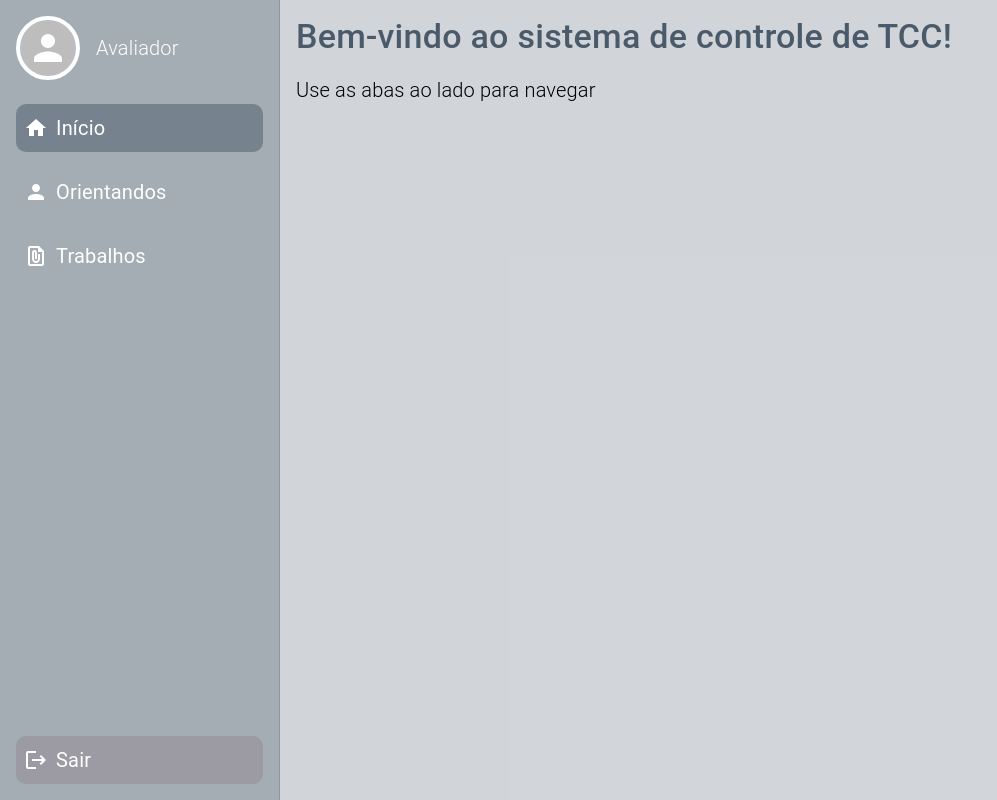
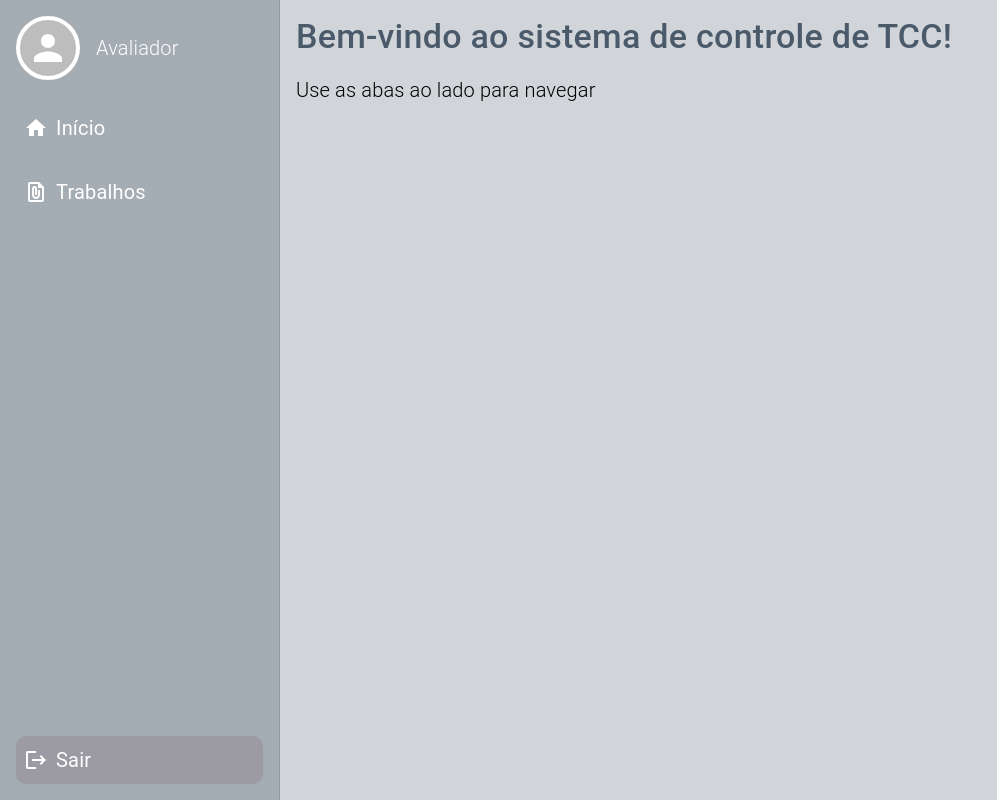
Before and after one commit to controle-de-tcc/web, a React (Create React App) app: page /home in a window 1280 px wide. Before the commit this address led to /dashboard. Shown: the whole page, without its empty margins (0-997 px from the left). Built offline with nearby package versions, Linux system fonts and the light colour scheme; sample sign-in values are in the browser's storage; the HTML template or start-up script is replaced by a standard one.

Commit message:
create locations enum

```diff
--- a/src/Components/Sidebar.tsx
+++ b/src/Components/Sidebar.tsx
@@ -11,7 +11,7 @@ import {
 } from "@mui/material";
 import Drawer from "@mui/material/Drawer";
 import { useAuth } from "Hooks/useAuth";
-import { FilePresent, Home, Logout, Person } from "@mui/icons-material";
+import { FilePresent, Home, Logout } from "@mui/icons-material";
 import { useLocation } from "react-router-dom";
 import { getOpaque } from "Lib/helpers";
 import { AdvisorRoles } from "Types/auth";
@@ -25,11 +25,6 @@ const routes = [
 		to: "/dashboard",
 	},
 	{
-		icon: <Person />,
-		label: "Orientandos",
-		to: "/advisors",
-	},
-	{
 		icon: <FilePresent />,
 		label: "Trabalhos",
 		to: "/homeworks",
@@ -39,7 +34,6 @@ const routes = [
 export const Sidebar = () => {
 	const theme = useTheme();
 	const { auth, updateAuth } = useAuth();
-
 	const location = useLocation();
 
 	return (
--- a/src/Pages/Dashboard.tsx
+++ b/src/Pages/Home.tsx
@@ -1,7 +1,7 @@
 import { Typography } from "@mui/material";
 import { PageContainer } from "Components/PageContainer";
 
-export const Dashboard = () => {
+export const Home = () => {
 	return (
 		<PageContainer title="Início">
 			<Typography variant="h4" color="primary.main" fontWeight="500">
--- a/src/Router/index.tsx
+++ b/src/Router/index.tsx
@@ -1,8 +1,8 @@
 import { BrowserRouter, Navigate, Routes, Route } from "react-router-dom";
 import { Login } from "Pages/Login";
-import { Dashboard } from "Pages/Dashboard";
+import { Home } from "Pages/Home";
 import { useAuth } from "Hooks/useAuth";
-import { Sidebar } from "Components/Sidebar";
+import { Locations } from "Types/routes";
 
 export const Router = () => {
 	const { auth } = useAuth();
@@ -22,18 +22,18 @@ export const Router = () => {
 		<BrowserRouter>
 			<Routes>
 				<Route
-					path="/login"
+					path={Locations.Login}
 					element={guardRoute(
 						!Boolean(auth),
 						<Login />,
-						"/dashboard"
+						Locations.Home
 					)}
 				/>
 				<Route
-					path="/dashboard"
-					element={guardRoute(Boolean(auth), <Dashboard />)}
+					path={Locations.Home}
+					element={guardRoute(Boolean(auth), <Home />)}
 				/>
-				<Route path="*" element={<Navigate to="/login" />} />
+				<Route path="*" element={<Navigate to={Locations.Login} />} />
 			</Routes>
 		</BrowserRouter>
 	);
--- /dev/null
+++ b/src/Types/routes.ts
@@ -0,0 +1,4 @@
+export enum Locations {
+	Login = "/login",
+	Home = "/home",
+}
```
